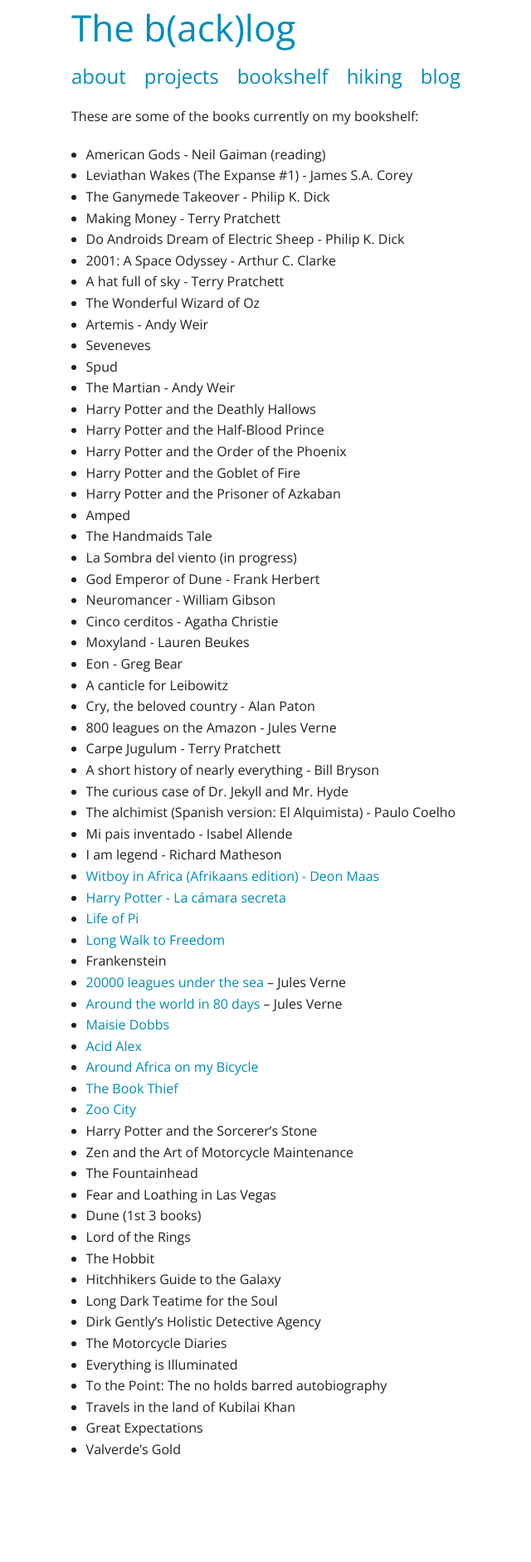
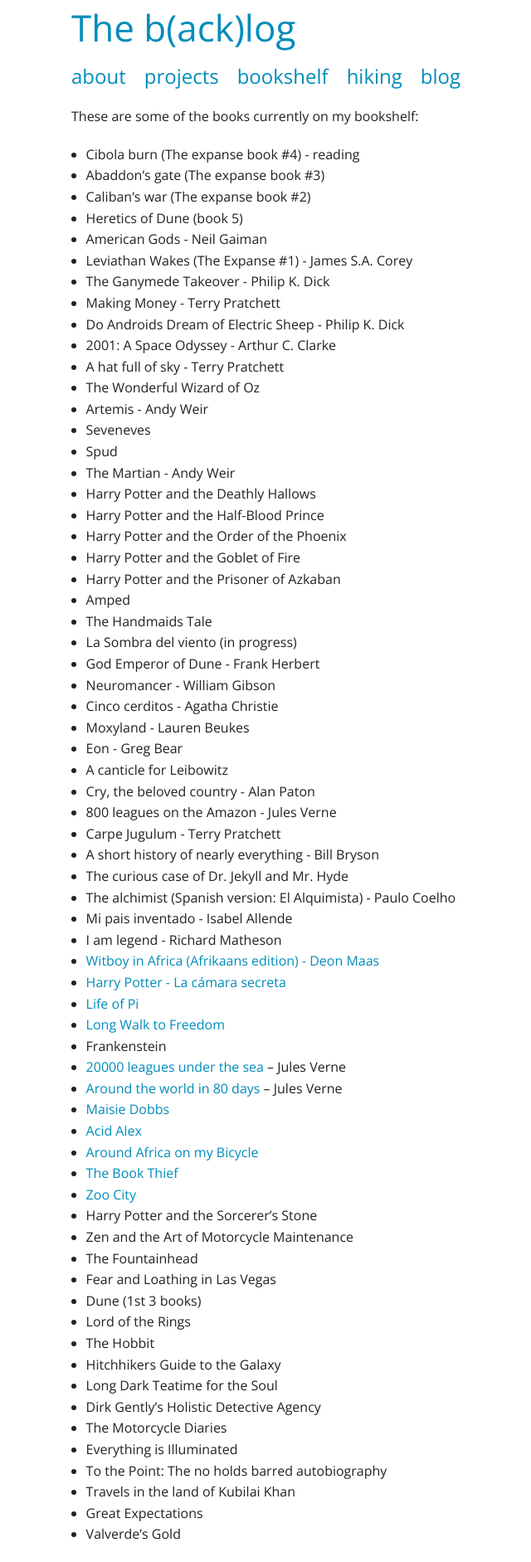
Before and after one commit to dirkcuys/thebacklog, a Jekyll site: the page built from bookshelf/index.md, in a window 1280 px wide. Shown: the whole page at 83% size, without its empty margins (69-709 px from the left). Built offline with Jekyll 4.4.1, drawn with Linux system fonts in a browser that asks for light colours; nearby versions of some CDN libraries; before the commit the page ends 1781 px from its top, so only the background shows below that.

Commit message:
UPdate bookshelf

```diff
--- a/bookshelf/index.md
+++ b/bookshelf/index.md
@@ -5,7 +5,11 @@
 ---
 These are some of the books currently on my bookshelf:
 
-*   American Gods - Neil Gaiman (reading)
+*   Cibola burn (The expanse book #4) - reading
+*   Abaddon's gate (The expanse book #3)
+*   Caliban's war (The expanse book #2)
+*   Heretics of Dune (book 5)
+*   American Gods - Neil Gaiman
 *   Leviathan Wakes (The Expanse #1) - James S.A. Corey
 *   The Ganymede Takeover - Philip K. Dick
 *   Making Money - Terry Pratchett
```
